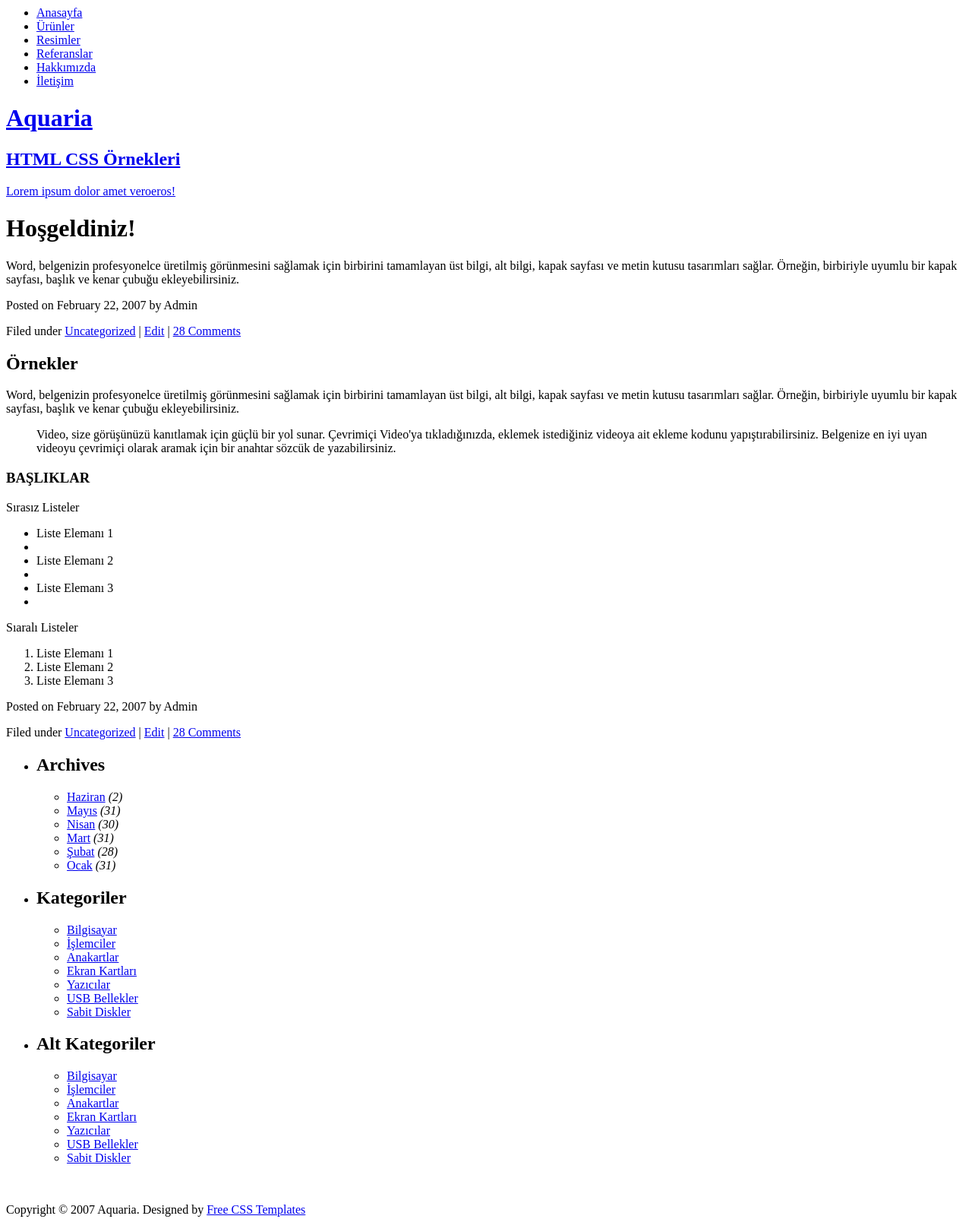
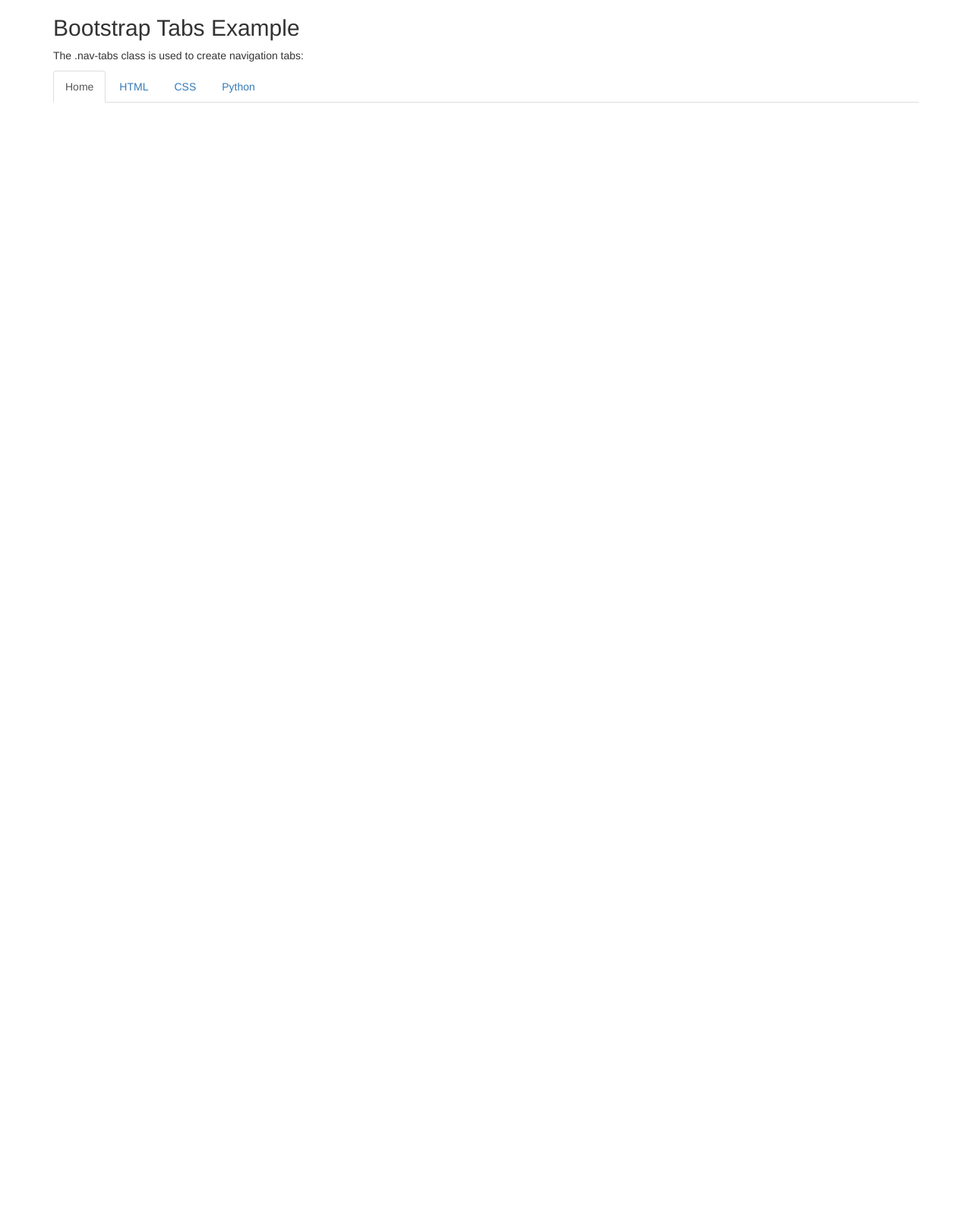
Before and after one commit to alpersuarsoft/alpersuarsoft.github.io, a plain HTML site: page index.html in a window 1280 px wide. Shown: the top 1604 px of the page at 76% size. After the commit the page ends 800 px from the top, so only its background shows below. Drawn offline with nearby package versions, Linux system fonts and the light colour scheme.

Commit message:
Update index.html

```diff
--- a/index.html
+++ b/index.html
@@ -1,119 +1,24 @@
-
-<html xmlns="http://www.w3.org/1999/xhtml">
+<!DOCTYPE html>
+<html>
 <head>
-<meta http-equiv="content-type" content="text/html; charset=utf-8" />
-<title>Alper Süar</title>
-<meta name="keywords" content="" />
-<meta name="description" content="" />
-<link href="default.css" rel="stylesheet" type="text/css" />
+  <title>Bootstrap Online Editor Test</title>
+  <meta name="viewport" content="width=device-width, initial-scale=1">
+  <link rel="stylesheet" href="https://maxcdn.bootstrapcdn.com/bootstrap/3.4.1/css/bootstrap.min.css">
+  <script src="https://ajax.googleapis.com/ajax/libs/jquery/3.6.0/jquery.min.js"></script>
+  <script src="https://maxcdn.bootstrapcdn.com/bootstrap/3.4.1/js/bootstrap.min.js"></script>
 </head>
 <body>
-<div id="menu">
-	<ul>
-		<li class="active"><a href="#" accesskey="1" title="">Anasayfa</a></li>
-		<li><a href="#" accesskey="2" title="">Ürünler</a></li>
-		<li><a href="#" accesskey="3" title="">Resimler</a></li>
-		<li><a href="#" accesskey="4" title="">Referanslar</a></li>
-		<li><a href="#" accesskey="5" title="">Hakkımızda</a></li>
-		<li><a href="#" accesskey="6" title="">İletişim</a></li>
-	</ul>
+
+<div class="container">
+  <h2>Bootstrap Tabs Example</h2>
+  <p>The .nav-tabs class is used to create navigation tabs:</p>
+  <ul class="nav nav-tabs" role="tablist">
+    <li class="active"><a href="#">Home</a></li>
+    <li><a href="#">HTML</a></li>
+    <li><a href="#">CSS</a></li>
+    <li><a href="#">Python</a></li>
+  </ul>
 </div>
-<!-- end #menu -->
-<div id="header">
-	<div id="logo">
-		<h1><a href="#">Aquaria</a></h1>
-		<h2><a href="http://www.freecsstemplates.org/">HTML CSS Örnekleri</a></h2>
-	</div>
-	<div id="banner"><a href="#">Lorem ipsum dolor amet veroeros!</a></div>
-</div>
-<!-- end #header -->
-<div id="page">
-	<div id="content">
-		<div class="post">
-			<h1 class="title">Hoşgeldiniz!</h1>
-			<div class="story">
-				<p>Word, belgenizin profesyonelce üretilmiş görünmesini sağlamak için birbirini tamamlayan üst bilgi, alt bilgi, kapak sayfası ve metin kutusu tasarımları sağlar. Örneğin, birbiriyle uyumlu bir kapak sayfası, başlık ve kenar çubuğu ekleyebilirsiniz. </p>
-			</div>
-			<div class="meta">
-				<p class="date">Posted on February 22, 2007 by Admin</p>
-				<p class="file">Filed under <a href="#">Uncategorized</a> | <a href="#">Edit</a> | <a href="#">28 Comments</a></p>
-			</div>
-		</div>
-		<div class="post boxed">
-			<h2 class="title">Örnekler</h2>
-			<div class="story">
-				<p><strong></strong>Word, belgenizin profesyonelce üretilmiş görünmesini sağlamak için birbirini tamamlayan üst bilgi, alt bilgi, kapak sayfası ve metin kutusu tasarımları sağlar. Örneğin, birbiriyle uyumlu bir kapak sayfası, başlık ve kenar çubuğu ekleyebilirsiniz. </p>
-				<blockquote>
-					<p>Video, size görüşünüzü kanıtlamak için güçlü bir yol sunar. Çevrimiçi Video'ya tıkladığınızda, eklemek istediğiniz videoya ait ekleme kodunu yapıştırabilirsiniz. Belgenize en iyi uyan videoyu çevrimiçi olarak aramak için bir anahtar sözcük de yazabilirsiniz.</p>
-				</blockquote>
-				<h3>BAŞLIKLAR</h3>
-				<p>Sırasız Listeler</p>
-				<ul>
-					<li>Liste Elemanı 1<li>
-					<li>Liste Elemanı 2<li>
-					<li>Liste Elemanı 3<li>
-				</ul>
-				<p>Sıaralı Listeler</p>
-				<ol>
-					<li>Liste Elemanı 1</li>
-					<li>Liste Elemanı 2</li>
-					<li>Liste Elemanı 3</li>
-				</ol>
-			</div>
-			<div class="meta">
-				<p class="date">Posted on February 22, 2007 by Admin</p>
-				<p class="file">Filed under <a href="#">Uncategorized</a> | <a href="#">Edit</a> | <a href="#">28 Comments</a></p>
-			</div>
-		</div>
-	</div>
-	<!-- end #content -->
-	<div id="sidebar">
-		<ul>
-			<li>
-				<h2>Archives</h2>
-				<ul>
-					<li class="first"><a href="#">Haziran</a> <i>(2)</i></li>
-					<li><a href="#">Mayıs</a> <i>(31)</i></li>
-					<li><a href="#">Nisan</a> <i>(30)</i></li>
-					<li><a href="#">Mart</a> <i>(31)</i></li>
-					<li><a href="#">Şubat</a> <i>(28)</i></li>
-					<li><a href="#">Ocak</a> <i>(31)</i></li>
-				</ul>
-			</li>
-			<li>
-				<h2>Kategoriler</h2>
-				<ul>
-					<li class="first"><a href="#">Bilgisayar</a></li>
-					<li><a href="#">İşlemciler</a></li>
-					<li><a href="#">Anakartlar</a></li>
-					<li><a href="#">Ekran Kartları</a></li>
-					<li><a href="#">Yazıcılar</a></li>
-					<li><a href="#">USB Bellekler</a></li>
-					<li><a href="#">Sabit Diskler</a></li>
-				</ul>
-			</li>
-			<li>
-				<h2>Alt Kategoriler</h2>
-				<ul>
-					<li class="first"><a href="#">Bilgisayar</a></li>
-					<li><a href="#">İşlemciler</a></li>
-					<li><a href="#">Anakartlar</a></li>
-					<li><a href="#">Ekran Kartları</a></li>
-					<li><a href="#">Yazıcılar</a></li>
-					<li><a href="#">USB Bellekler</a></li>
-					<li><a href="#">Sabit Diskler</a></li>
-				</ul>
-			</li>
-		</ul>
-	</div>
-	<!-- end #sidebar -->
-	<div style="clear: both;">&nbsp;</div>
-</div>
-<!-- end #page -->
-<div id="footer">
-	<p id="legal">Copyright &copy; 2007 Aquaria. Designed by <a href="http://www.freecsstemplates.org/">Free CSS Templates</a></p>
-	<p id="links"> <a href="#">Privacy Policy</a> | <a href="#">Terms of Use</a> | <a href="http://validator.w3.org/check/referer" title="This page validates as XHTML 1.0 Transitional"><abbr title="eXtensible HyperText Markup Language">XHTML</abbr></a> | <a href="http://jigsaw.w3.org/css-validator/check/referer" title="This page validates as CSS"><abbr title="Cascading Style Sheets">CSS</abbr></a></p>
-</div>
-<!-- end #footer -->
+
 </body>
 </html>
```
